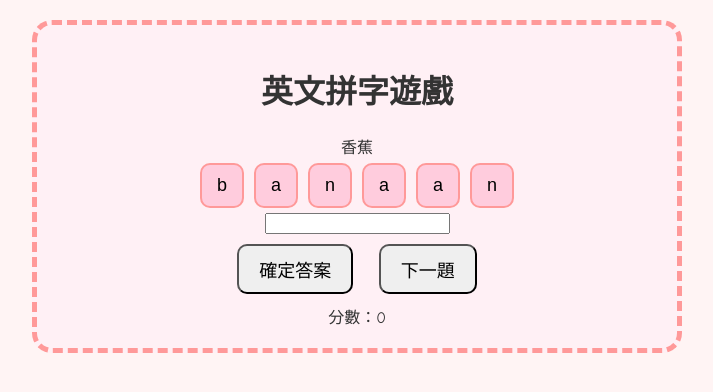
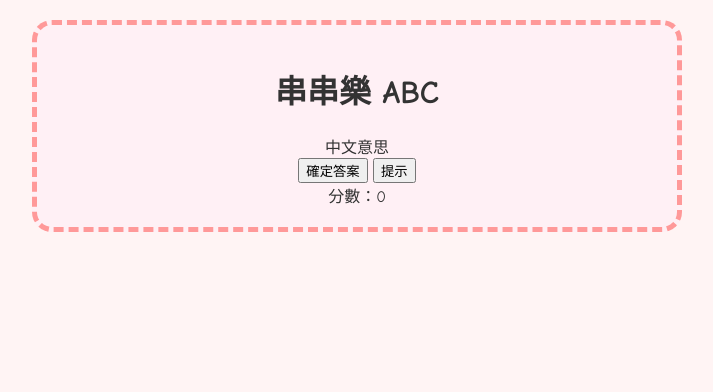
Before and after one commit to cipherchriswong/Spelling-Game, a plain HTML site: page index.html in a window 1280 px wide. Shown: the whole page, without its empty margins (283-996 px from the left). Drawn offline with Linux system fonts and the light colour scheme.

Commit message:
Update index.html

```diff
--- a/index.html
+++ b/index.html
@@ -3,19 +3,18 @@
 <head>
   <meta charset="UTF-8" />
   <meta name="viewport" content="width=device-width, initial-scale=1.0"/>
-  <title>英文拼字遊戲</title>
+  <title>串串樂 ABC</title>
   <link rel="stylesheet" href="style.css">
 </head>
 <body>
   <div class="container">
-    <h1>英文拼字遊戲</h1>
-    <div id="question">中文意思會顯示喺呢度</div>
-    <div id="letters"></div>
-    <input type="text" id="answer" readonly />
-    <div id="controls">
-      <button onclick="checkAnswer()">確定答案</button>
-      <button onclick="nextQuestion()">下一題</button>
-    </div>
+    <h1>串串樂 ABC</h1>
+    <div id="question">中文意思</div>
+    <form id="answer-form" onsubmit="checkAnswer(); return false;">
+      <div id="inputs"></div>
+      <button type="submit">確定答案</button>
+      <button type="button" onclick="showHint()">提示</button>
+    </form>
     <div id="feedback"></div>
     <div id="score">分數：0</div>
   </div>
```
